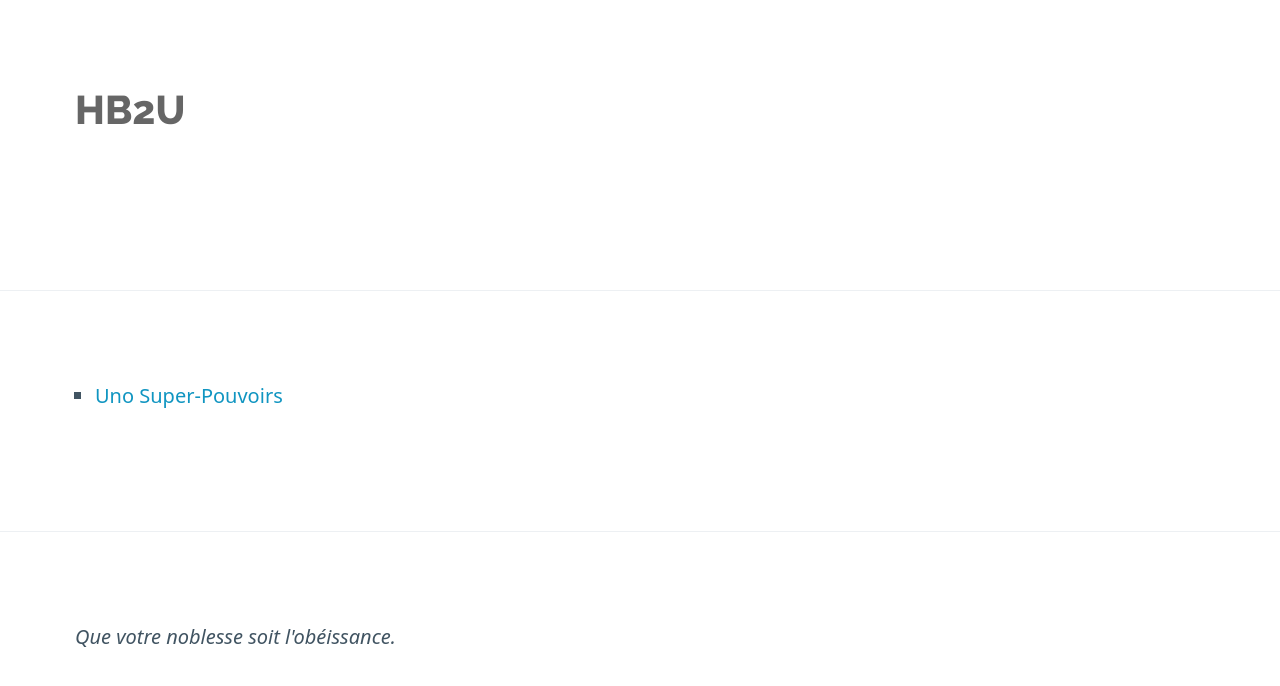
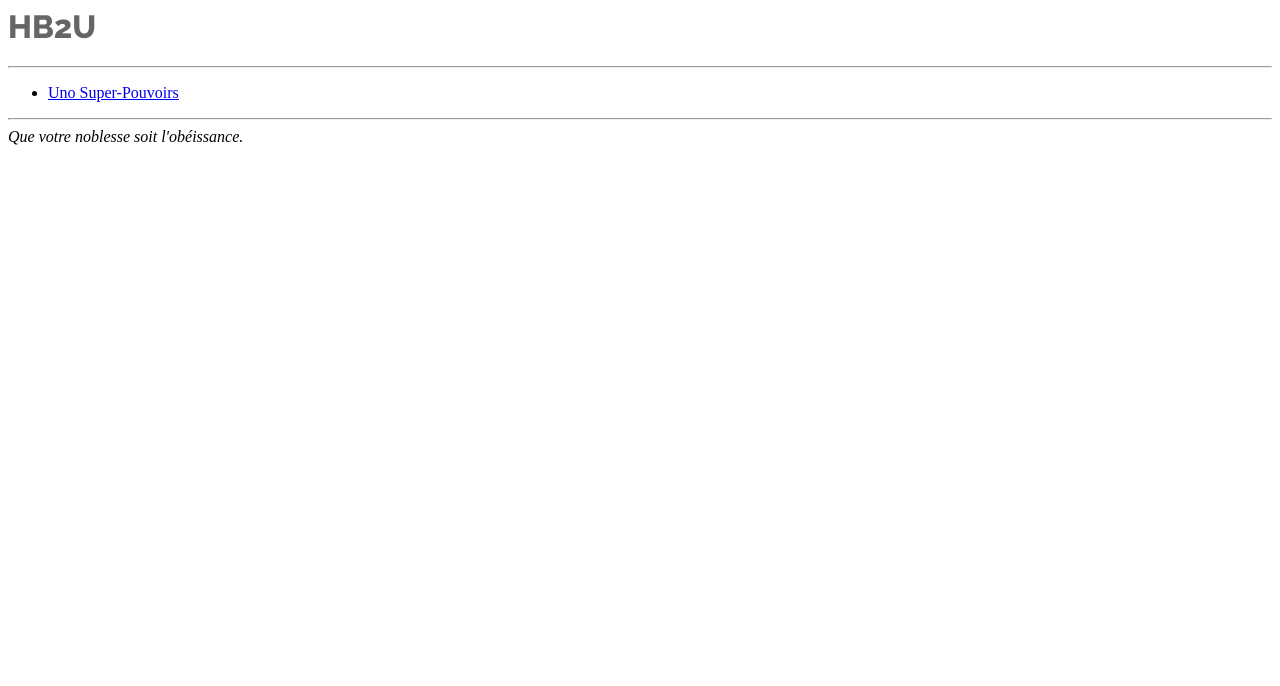
Before and after one commit to RjorS/RjorS.github.io, a Jekyll site: the page built from index.md, in a window 1280 px wide. Shown: the top 686 px of the page. Built offline with Jekyll 4.4.1, drawn with Linux system fonts in a browser that asks for light colours; our own code applies the rules of GitHub Pages for plain Markdown files.

Commit message:
Update head.html

```diff
--- a/_includes/head.html
+++ b/_includes/head.html
@@ -1,5 +1,4 @@
 <meta charset='utf-8'>
 <meta name="viewport" content="width=device-width, initial-scale=1">
 <title>HB2U</title>
-<link rel="stylesheet" href="https://unpkg.com/@picocss/pico@latest/css/pico.classless.min.css">
 <link rel="stylesheet" href="assets/css/custom.css">
```
